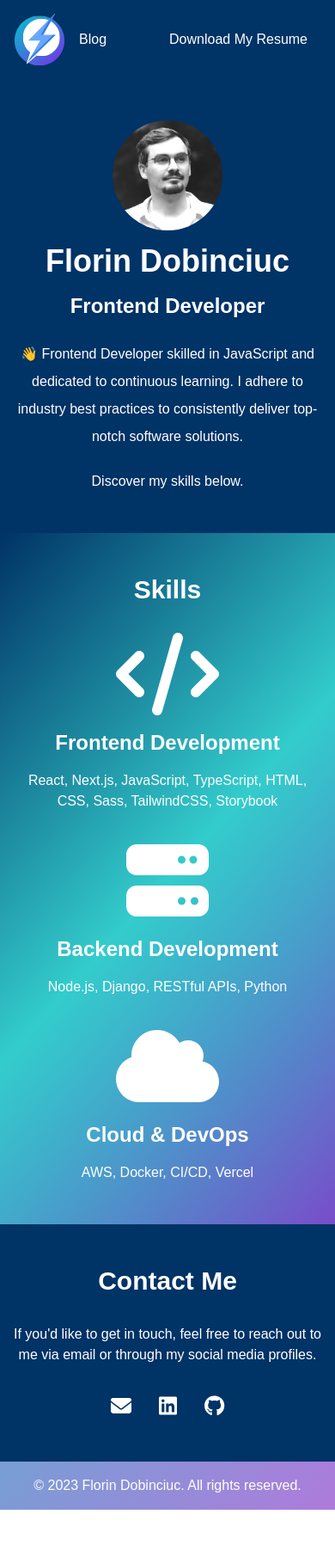
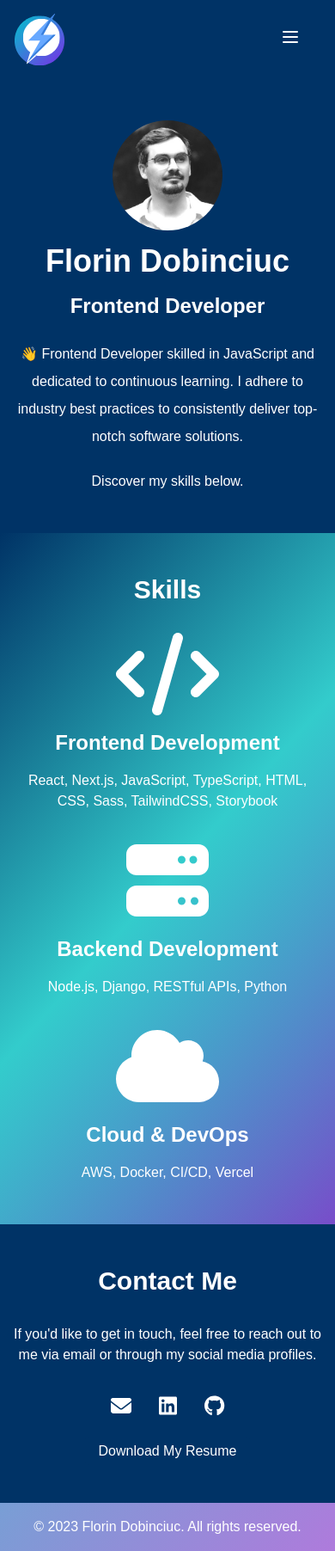
Before and after one commit to HustleCoding/my-portfolio, a Next.js app: page / in a window 390 px wide. Shown: the whole page at 86% size. Before the commit the page ends 1756 px from the top, so only its background shows below. Built offline with nearby package versions, Linux system fonts and the light colour scheme.

Commit message:
Add the hamburger menu for the mobile versions

```diff
--- a/components/Contact.tsx
+++ b/components/Contact.tsx
@@ -3,6 +3,7 @@ import { motion } from "framer-motion";
 import { FontAwesomeIcon } from "@fortawesome/react-fontawesome";
 import { faEnvelope } from "@fortawesome/free-solid-svg-icons";
 import { faGithub, faLinkedin } from "@fortawesome/free-brands-svg-icons";
+import DownloadButton from "./DownloadButton";
 
 const Contact: React.FC = () => {
   const iconVariants = {
@@ -12,7 +13,7 @@ const Contact: React.FC = () => {
 
   return (
     <section className="py-12 bg-blue-dark text-white">
-      <div className="max-w-7xl mx-auto px-4 sm:px-6 lg:px-8">
+      <div className="max-w-7xl mx-auto px-4 sm:px-6 lg:px-8 flex flex-col justify-center items-center">
         <h2 className="text-3xl font-bold text-center mb-8">Contact Me</h2>
         <p className="text-center mb-8">
           If you'd like to get in touch, feel free to reach out to me via email
@@ -53,6 +54,10 @@ const Contact: React.FC = () => {
             <FontAwesomeIcon icon={faGithub} />
           </motion.a>
         </div>
+        <div className="text-center mt-6">
+          {" "}
+          <DownloadButton />
+        </div>
       </div>
     </section>
   );
--- a/components/Header.tsx
+++ b/components/Header.tsx
@@ -1,27 +1,49 @@
-import React from "react";
-import DownloadButton from "./DownloadButton";
+import React, { useState } from "react";
 import Link from "next/link";
+import { MenuIcon, XIcon } from "@heroicons/react/outline";
 
 const Header: React.FC = () => {
+  const [isMenuOpen, setIsMenuOpen] = useState(false);
+
   return (
     <header className="bg-blue-dark text-white shadow-md">
       <div className="max-w-7xl mx-auto py-4 px-4 sm:px-6 lg:px-8 flex justify-between items-center">
-        <div className="flex justify-between items-center space-x-4">
+        <div className="flex items-center">
           <a href="/">
             <img className="w-[60px] h-[60px]" src="/favicon.svg" alt="logo" />
           </a>
+        </div>
 
-          <nav>
-            <ul className="flex space-x-8">
+        <nav className="hidden sm:flex items-center">
+          <ul className="flex space-x-8">
+            <li>
+              <Link href="/blog">Blog</Link>
+            </li>
+          </ul>
+        </nav>
+
+        <div className="sm:hidden mr-6">
+          <button onClick={() => setIsMenuOpen(!isMenuOpen)}>
+            {isMenuOpen ? (
+              <XIcon className="h-6 w-6" />
+            ) : (
+              <MenuIcon className="h-6 w-6" />
+            )}
+          </button>
+        </div>
+      </div>
+
+      {isMenuOpen && (
+        <div className="sm:hidden transition-all duration-300">
+          <nav className="bg-blue-dark p-4">
+            <ul className="flex flex-col space-y-2">
               <li>
                 <Link href="/blog">Blog</Link>
               </li>
             </ul>
           </nav>
         </div>
-
-        <DownloadButton />
-      </div>
+      )}
     </header>
   );
 };
--- a/styles/globals.css
+++ b/styles/globals.css
@@ -36,7 +36,6 @@ a:hover, button:hover {
 }
 
 .download-btn {
-    display: inline-block;
     padding: 8px 16px;
     background-color: #003366;
     color: #ffffff;
```
